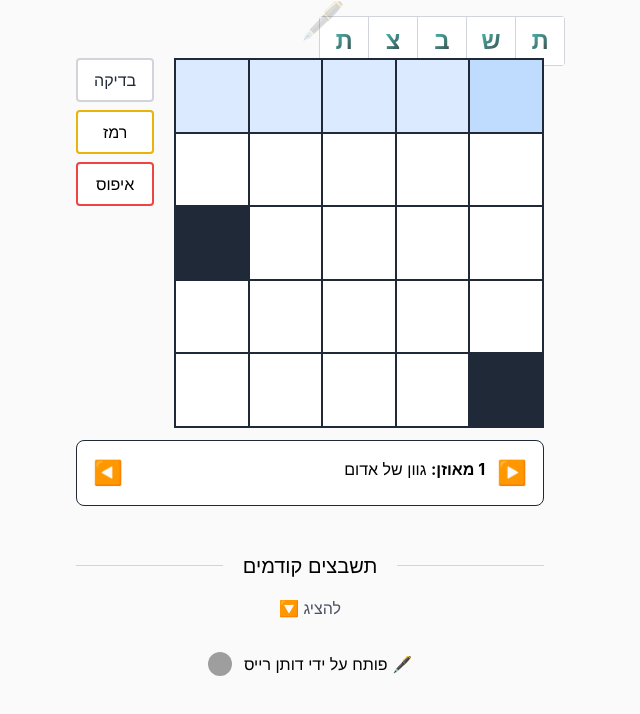
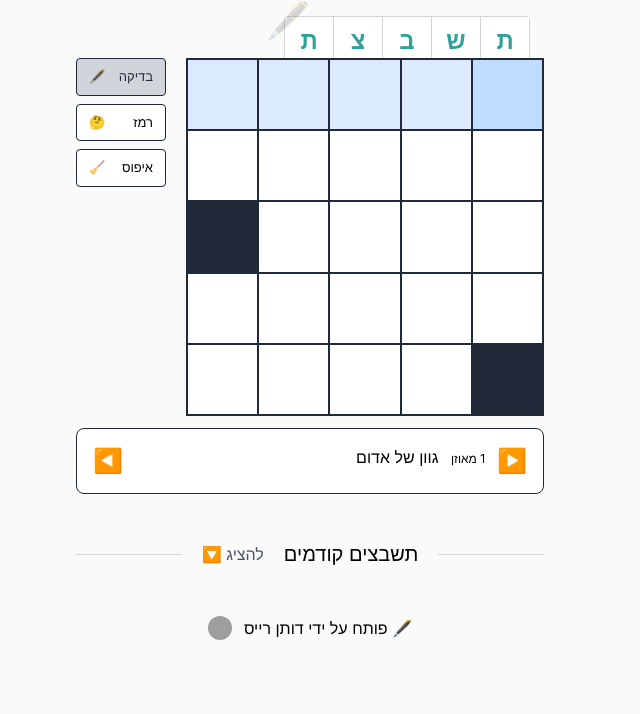
Before and after one commit to dotanrs/tashbezet, a React (Create React App) app: page / in a window 1280 px wide. Both pictures are taken after a click on the button "מוכנים לֶתַשְבֶצ?". Shown: the top 714 px of the page, without its empty margins (330-970 px from the left). Built offline with nearby package versions, Linux system fonts and the light colour scheme; grey boxes are pictures that could not be loaded.

Commit message:
Nicer buttons

```diff
--- a/src/components/PreviousPuzzles.tsx
+++ b/src/components/PreviousPuzzles.tsx
@@ -23,6 +23,9 @@ const PreviousPuzzles: React.FC<PreviousPuzzlesProps> = ({ currentPuzzleId, onPu
     <div className="mt-8 w-full">
       <div className="flex flex-row justify-between space-x-5 items-center mb-4">
         <div className="h-[1px] bg-gray-300 flex-auto"></div>
+        <div onClick={() => setShown(!shown)} className={`text-center text-gray-600 cursor-pointer`}>
+          {shown ? '🔼 להסתיר' : '🔽 להציג'}
+        </div>
         <div className="text-xl w-18 text-center">תשבצים קודמים</div>
         <div className="h-[1px] bg-gray-300 flex-auto"></div>
       </div>
@@ -51,9 +54,6 @@ const PreviousPuzzles: React.FC<PreviousPuzzlesProps> = ({ currentPuzzleId, onPu
         })}
         </div>
       )}
-      <div onClick={() => setShown(!shown)} className={`text-center text-gray-600 cursor-pointer ${shown ? 'mt-4' : ''}`}>
-          {shown ? '🔼 להסתיר' : '🔽 להציג'}
-      </div>
     </div>
   );
 };
--- a/src/crossword-puzzle.tsx
+++ b/src/crossword-puzzle.tsx
@@ -509,7 +509,7 @@ const CrosswordPuzzle = () => {
 
   const titleDesign = (gameStarted: boolean) => {
     if (gameStarted) {
-      return 'absolute right-[-5px] z-[-1]';
+      return 'absolute right-[30px] z-[-1]';
     }
     return 'mt-8';
   }
@@ -533,7 +533,7 @@ const CrosswordPuzzle = () => {
                   }}
                 >
                   <span style={{
-                    background: 'linear-gradient(135deg, #4ECDC4 0%, rgb(56, 56, 56) 100%)',
+                    background: '#2ea199',
                     WebkitBackgroundClip: 'text',
                     WebkitTextFillColor: 'transparent',
                     position: 'relative',
@@ -551,7 +551,7 @@ const CrosswordPuzzle = () => {
       {!gameStarted ? (
         <button
           onClick={handleStartGame}
-          className="px-6 py-3 bg-[#4ECDC4] text-white rounded-lg text-xl hover:bg-blue-600 transition-colors"
+          className="px-6 py-3 bg-[#2ea199] text-white rounded-lg text-xl hover:bg-blue-600 transition-colors"
           style={{ direction: 'rtl' }}
         >
           מוכנים לֶתַשְבֶצ?
@@ -584,34 +584,49 @@ const CrosswordPuzzle = () => {
                       )}
 
                     {/* Buttons section */}
-                    <div className="flex flex-col gap-2">
+                    <div className="flex flex-col gap-2 text-[13px] w-[90px]">
                       <button
                         onClick={markPuzzle}
                         disabled={!hasUntestedCells()}
-                        className={`px-4 py-2 rounded bg-white border-2 ${
+                        className={`px-3 py-2 rounded border-[1px] border-gray-800 ${
                           hasUntestedCells()
-                            ? 'border-[#4ECDC4] hover:bg-gray-100 text-black'
-                            : 'border-gray-300 bg-gray-300 text-gray-800 cursor-not-allowed'
+                            ? 'hover:bg-[#98e0db] bg-white text-black'
+                            : 'bg-gray-300 text-gray-800 cursor-not-allowed'
                         }`}
                       >
-                        בדיקה
+                        <div className="flex flex-row justify-between">
+                          🖋️
+                          <div>
+                          בדיקה
+                          </div>
+                        </div>
                       </button>
                       <button
                         onClick={handleHint}
                         disabled={!hasAvailableHints()}
-                        className={`px-4 py-2 rounded bg-white border-2 ${
+                        className={`px-3 py-2 rounded border-[1px] border-gray-800 ${
                           hasAvailableHints()
-                            ? 'border-yellow-500 hover:bg-gray-100 text-black'
-                            : 'border-gray-300 bg-gray-300 text-gray-800 cursor-not-allowed'
+                            ? 'hover:bg-yellow-100 bg-white text-black'
+                            : 'bg-gray-300 text-gray-800 cursor-not-allowed'
                         }`}
                       >
-                        רמז
+                        <div className="flex flex-row justify-between">
+                          🤔
+                          <div>
+                          רמז
+                          </div>
+                        </div>
                       </button>
                       <button
                         onClick={handlePuzzleReset}
-                        className="px-4 py-2 text-black border-2 border-red-500 text-black rounded bg-white hover:bg-gray-100"
+                        className="px-3 py-2 text-black border-[1px] border-gray-800 text-black rounded bg-white hover:bg-red-200"
                       >
-                        איפוס
+                        <div className="flex flex-row justify-between">
+                          🧹
+                          <div>
+                          איפוס
+                          </div>
+                        </div>
                       </button>
                     </div>
                   </div>
@@ -639,12 +654,12 @@ const CrosswordPuzzle = () => {
                   <div className="flex-1 gap-2 px-3">
                   {selected && direction === 'across' && (
                     <div>
-                      <span className="font-bold">{selected.row + 1} מאוזן:</span> {currentConfig.rowClues[selected.row]}
+                      <span className="text-[12px] ml-2">{selected.row + 1} מאוזן</span> {currentConfig.rowClues[selected.row]}
                     </div>
                   )}
                   {selected && direction === 'down' && (
                     <div>
-                      <span className="font-bold">{selected.col + 1} מאונך:</span> {currentConfig.columnClues[selected.col]}
+                      <span className="text-[12px] ml-2">{selected.col + 1} מאונך</span> {currentConfig.columnClues[selected.col]}
                     </div>
                   )}
                   </div>
```
